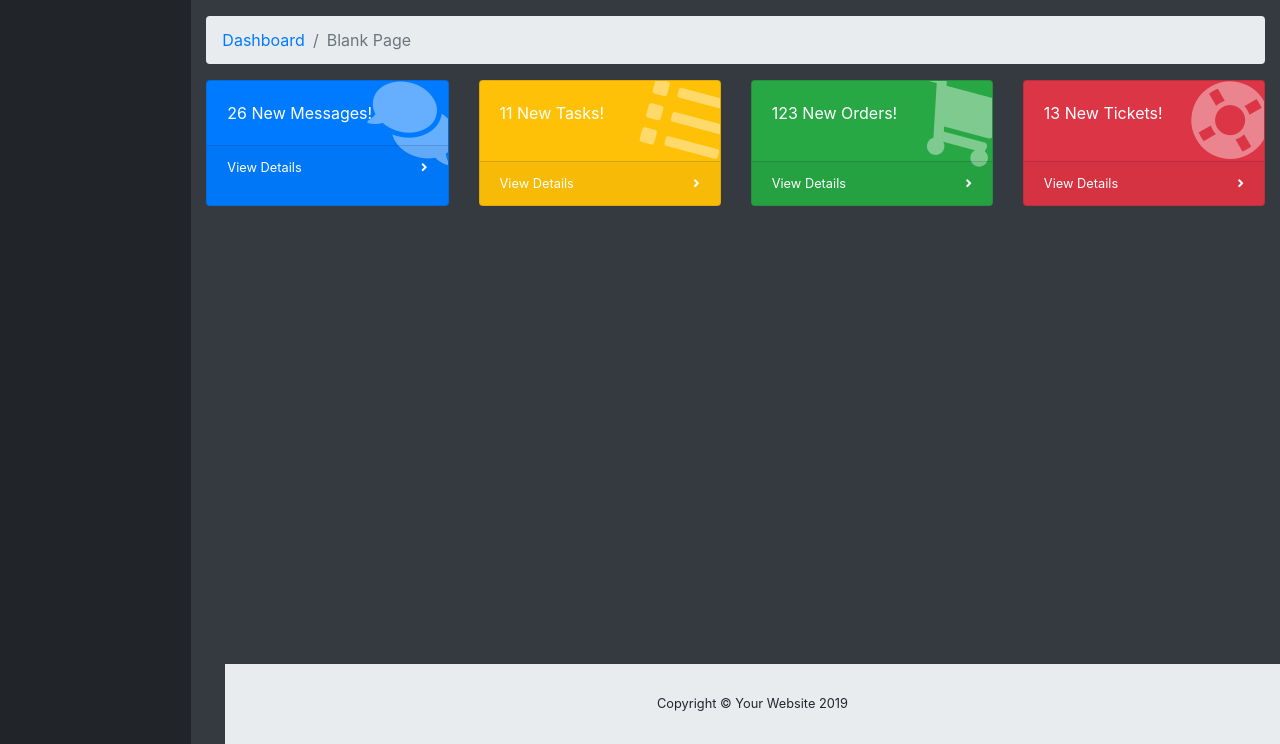
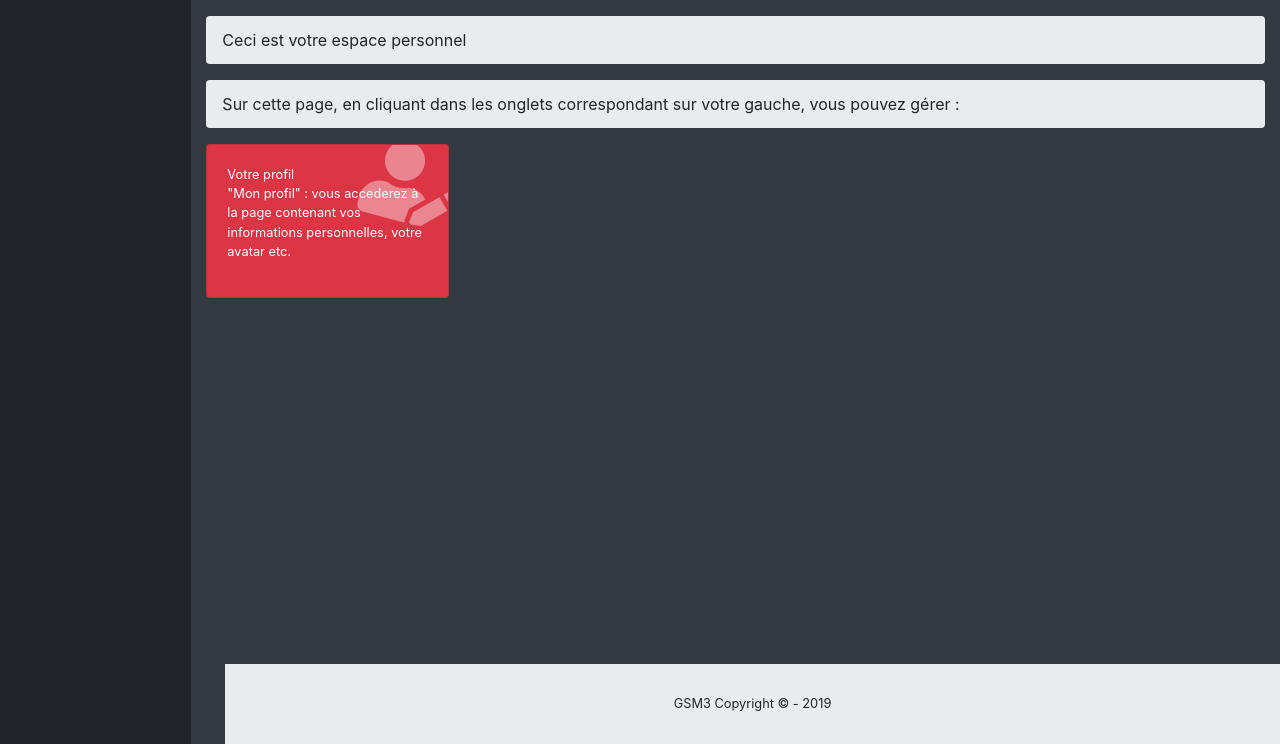
Before and after one commit to MartG31/moto_club, a Symfony app: template templates/back_office/index.html.twig in a window 1280 px wide. Shown: the part 56-800 px from the top of the page. Run offline with Twig, Linux system fonts and the light colour scheme; the template is opened without the code that fills it, so the values that code supplies are empty; some libraries are stand-ins or nearby versions.

Commit message:
vignette index back

```diff
--- a/templates/admin.html.twig
+++ b/templates/admin.html.twig
@@ -13,7 +13,7 @@
 
         <link rel="stylesheet" href="/css/sb-admin.css">
         <link rel="stylesheet" href="/css/avatars.css">
-        <link rel="stylesheet" href="/css/styles_back.css">
+        <link rel="stylesheet" href="/css/stylesback.css">
 
         {% block stylesheets %}{% endblock %}
     </head>
@@ -175,9 +175,8 @@
                     <!-- Breadcrumbs-->
                     <ol class="breadcrumb">
                         <li class="breadcrumb-item">
-                            <a href="{{path('admin_accueil')}}">Dashboard</a>
+                            Ceci est votre espace personnel
                         </li>
-                        <li class="breadcrumb-item active">Blank Page</li>
                     </ol>
 
                     <!-- CONTENT -->
@@ -192,7 +191,7 @@
         <footer class=" sticky-footer fixed footer-admin">
             <div class="container my-auto">
                 <div class="copyright text-center my-auto">
-                    <span>Copyright © Your Website 2019</span>
+                    <span>GSM3 Copyright &copy; - {{"now"|date("Y")}}</div></span>
                 </div>
             </div>
         </footer>
--- a/templates/back_office/index.html.twig
+++ b/templates/back_office/index.html.twig
@@ -3,71 +3,69 @@
 {% block title %} Tableau de bord !{% endblock %}
 
 {% block content %}
+  <ol class="breadcrumb">
+      <li class="breadcrumb-item">
+          Sur cette page, en cliquant dans les onglets correspondant sur votre gauche, vous pouvez gérer :
+      </li>
+  </ol>
   <!-- Icon Cards-->
   <div class="row">
     <div class="col-xl-3 col-sm-6 mb-3">
-      <div class="card text-white bg-primary o-hidden h-100">
+      <div class="card text-white bg-danger o-hidden h-100 clearfix small z-1">
         <div class="card-body">
           <div class="card-body-icon">
-            <i class="fas fa-fw fa-comments"></i>
+            <i class="fas fa-fw fa-user-edit"></i>
           </div>
-          <div class="mr-5">26 New Messages!</div>
+          <div class="mr-5 small-title">Votre profil</div>
+          <p>"Mon profil" : vous accederez à la page contenant vos informations personnelles, votre avatar etc.</p>
         </div>
-        <a class="card-footer text-white clearfix small z-1" href="#">
-          <span class="float-left">View Details</span>
-          <span class="float-right">
-            <i class="fas fa-angle-right"></i><p></p>
-          </span>
-        </a>
+
       </div>
     </div>
-    <div class="col-xl-3 col-sm-6 mb-3">
-      <div class="card text-white bg-warning o-hidden h-100">
-        <div class="card-body">
-          <div class="card-body-icon">
-            <i class="fas fa-fw fa-list"></i>
+
+    {% if 'adherent' in app.session.get('ranks') %}
+
+      <div class="col-xl-3 col-sm-6 mb-3">
+        <div class="card text-white bg-primary o-hidden h-100 clearfix small z-1">
+          <div class="card-body">
+            <div class="card-body-icon">
+              <i class="fas fa-fw fa-copy"></i>
+            </div>
+            <div class="mr-5 small-title">Les réunions et les compte-rendus</div>
+              <p>"Réunions" : vous verrez un menu déroulant vous proposant d'ajouter une réunion ou d'accéder à la liste des réunions.</p>
           </div>
-          <div class="mr-5">11 New Tasks!</div>
         </div>
-        <a class="card-footer text-white clearfix small z-1" href="#">
-          <span class="float-left">View Details</span>
-          <span class="float-right">
-            <i class="fas fa-angle-right"></i>
-          </span>
-        </a>
       </div>
-    </div>
-    <div class="col-xl-3 col-sm-6 mb-3">
-      <div class="card text-white bg-success o-hidden h-100">
-        <div class="card-body">
-          <div class="card-body-icon">
-            <i class="fas fa-fw fa-shopping-cart"></i>
+      <div class="col-xl-3 col-sm-6 mb-3">
+        <div class="card text-white bg-success o-hidden h-100 clearfix small z-1">
+          <div class="card-body">
+            <div class="card-body-icon">
+              <i class="fas fa-fw fa-road"></i>
+            </div>
+            <div class="mr-5 small-title">Les balades</div>
+            <p>"Balades" : vous pourrez proposer une balade, gérer les balades existantes, mais aussi gérer les photos publiées.
+            </p>
           </div>
-          <div class="mr-5">123 New Orders!</div>
         </div>
-        <a class="card-footer text-white clearfix small z-1" href="#">
-          <span class="float-left">View Details</span>
-          <span class="float-right">
-            <i class="fas fa-angle-right"></i>
-          </span>
-        </a>
       </div>
-    </div>
-    <div class="col-xl-3 col-sm-6 mb-3">
-      <div class="card text-white bg-danger o-hidden h-100">
-        <div class="card-body">
-          <div class="card-body-icon">
-            <i class="fas fa-fw fa-life-ring"></i>
+
+     {% endif %}
+
+    {% if 'bureau' in app.session.get('ranks') %}
+
+      <div class="col-xl-3 col-sm-6 mb-3">
+        <div class="card text-white bg-warning o-hidden h-100 clearfix small z-1">
+          <div class="card-body">
+            <div class="card-body-icon">
+              <i class="fas fa-fw fa-users-cog"></i>
+            </div>
+            <div class="mr-5 small-title">La liste des membres</div>
+              <p>"Utilisateurs", vous accéderez à la liste de tous les membres inscrits.</p>
           </div>
-          <div class="mr-5">13 New Tickets!</div>
         </div>
-        <a class="card-footer text-white clearfix small z-1" href="#">
-          <span class="float-left">View Details</span>
-          <span class="float-right">
-            <i class="fas fa-angle-right"></i>
-          </span>
-        </a>
       </div>
-    </div>
+
+    {% endif %}
+
   </div>
 {% endblock %}
```
